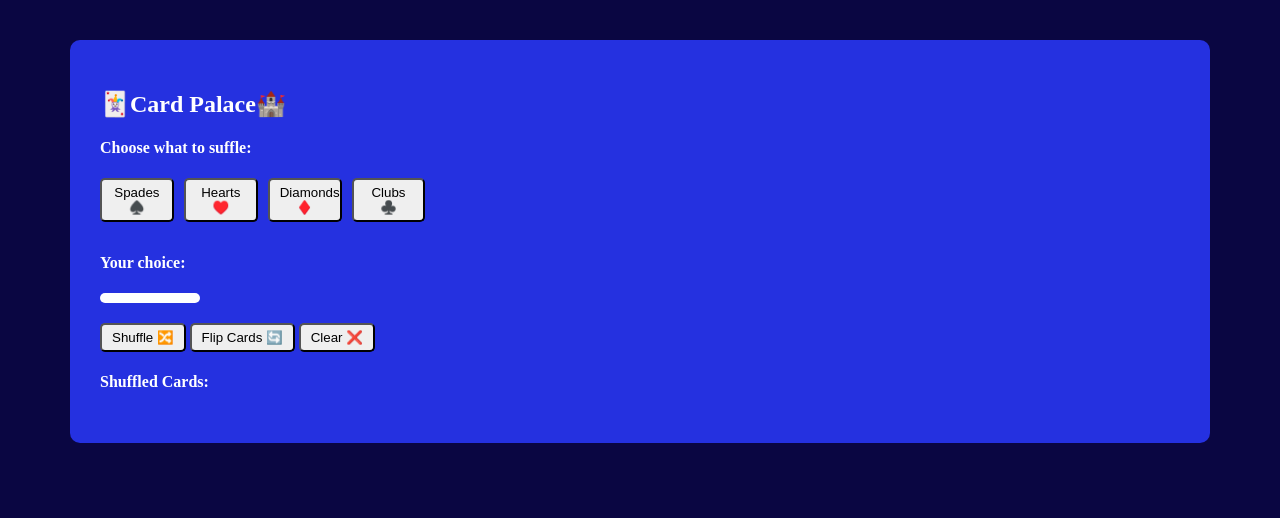
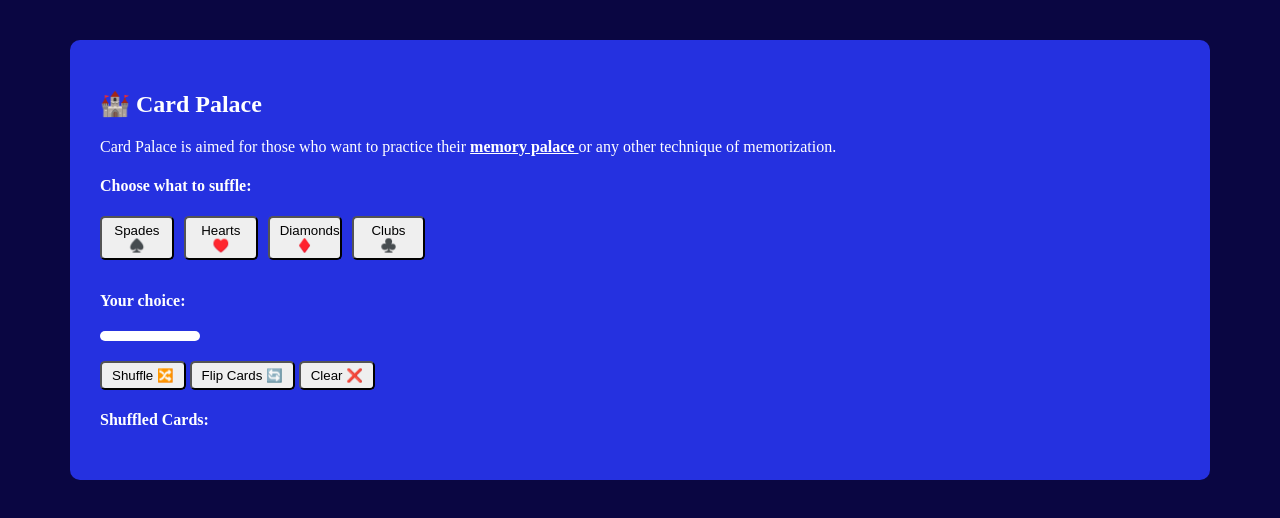
Before and after one commit to redbillis/card-palace, a plain HTML site: page index.html in a window 1280 px wide. Drawn offline with Linux system fonts and the light colour scheme.

Commit message:
minor style adjustments and small description added

```diff
--- a/index.html
+++ b/index.html
@@ -6,11 +6,19 @@
 
     <link rel="stylesheet" href="./styles.css" />
 
-    <title>Card Palace</title>
+    <title>🏰 Card Palace</title>
   </head>
   <body>
     <section>
-      <h1>🃏Card Palace🏰</h1>
+      <h1>🏰 Card Palace</h1>
+
+      <p>
+        Card Palace is aimed for those who want to practice their
+        <a href="https://en.wikipedia.org/wiki/Memory_palace">
+          memory palace
+        </a>
+        or any other technique of memorization.
+      </p>
 
       <div>
         <h4>Choose what to suffle:</h4>
--- a/script.js
+++ b/script.js
@@ -136,7 +136,7 @@ document.getElementById("flipCards").addEventListener("click", () => {
   deck.forEach((card) => {
     shuffledCards.innerHTML += `
       <div class="card" data-card="${card}" data-flipped="${flipped}">
-        <span>${flipped ? "🂠" : card}</span>
+        <span>${flipped ? "❓" : card}</span>
       </div>
     `;
   });
@@ -150,7 +150,7 @@ function addCardClickListeners() {
       const isFlipped = cardElement.getAttribute("data-flipped") === "true";
       cardElement.setAttribute("data-flipped", !isFlipped);
       cardElement.innerHTML = `
-        <span>${isFlipped ? cardElement.getAttribute("data-card") : "🂠"}</span>
+        <span>${isFlipped ? cardElement.getAttribute("data-card") : "❓"}</span>
       `;
     });
   });
--- a/styles.css
+++ b/styles.css
@@ -22,6 +22,11 @@ button {
   padding: 5px 10px 5px 10px;
 }
 
+a {
+  font-weight: 600;
+  color: white;
+}
+
 #shuffledCards {
   display: grid;
   grid-template-columns: repeat(auto-fill, minmax(70px, 1fr));
@@ -31,11 +36,12 @@ button {
 
 .card {
   text-align: center;
-  padding: 0px 10px 0px 10px;
+  padding: 5px 0 5px 0;
   border-radius: 10px;
   background-color: white;
   color: black;
   font-weight: bold;
+  font-size: 20px;
 }
 
 .btnChoices {
```
Also changed, not shown: 1 other file.
